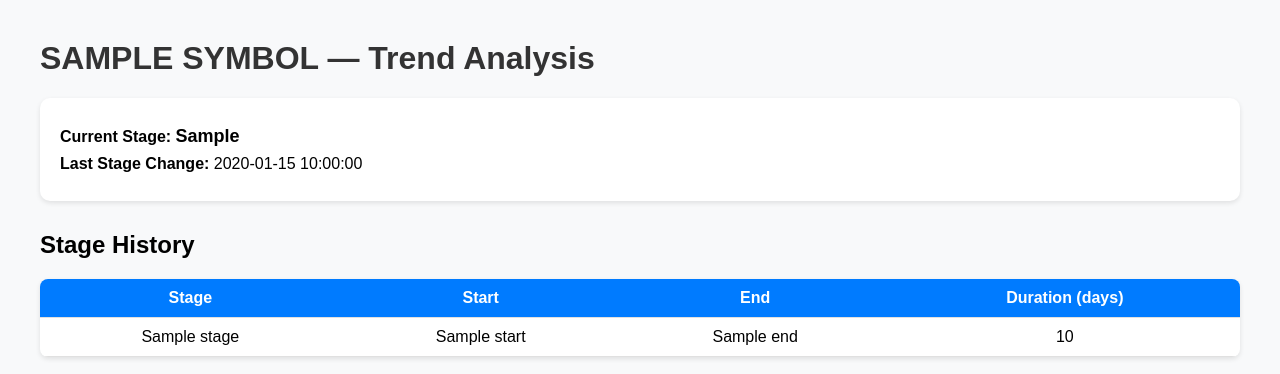
After one commit to Janet-27/Flask-new, a Flask app: template templates/trend_viewold.html in a window 1280 px wide. The commit adds this page. Shown: the top 374 px of the page. Run offline with Flask 3, Linux system fonts and the light colour scheme; the template is opened without the code that fills it: most values are stand-ins (such as "Sample title", 1, 10 or a date in 2020).

Commit message:
feat:enhanced visualization

```diff
--- a/app.py
+++ b/app.py
@@ -360,7 +360,8 @@ def trendview(symbol):
         current_stage=data.get("current_stage"),
         last_change_date=data.get("last_change_date"),
         stage_durations=data.get("stage_durations", []),
-        chart_base64=data.get("chart_base64")
+        # chart_base64=data.get("chart_base64")
+        trend_data=json.dumps(data)
     )
 
 if __name__ == '__main__':
--- a/selenium_session.py
+++ b/selenium_session.py
@@ -4,8 +4,8 @@ from selenium.webdriver.chrome.options import Options
 import pickle
 import time
 
-# CHROMEDRIVER_PATH = "/usr/local/bin/chromedriver"
-CHROMEDRIVER_PATH = "/usr/bin/chromedriver"
+CHROMEDRIVER_PATH = "/usr/local/bin/chromedriver"
+# CHROMEDRIVER_PATH = "/usr/bin/chromedriver"
 SCREENER_LOGIN_URL = "https://www.screener.in/login?"
 SCREENER_USERNAME = "deepan.antony@gmail.com"
 SCREENER_PASSWORD = "Ansible!234"
--- /dev/null
+++ b/templates/trend_viewold.html
@@ -0,0 +1,91 @@
+<!DOCTYPE html>
+<html lang="en">
+<head>
+    <meta charset="UTF-8">
+    <title>{{ symbol.upper() }} — Trend Analysis</title>
+    <style>
+        body {
+            font-family: Arial, sans-serif;
+            background: #f8f9fa;
+            margin: 40px;
+        }
+        h1 { color: #333; }
+        .summary {
+            background: white;
+            padding: 20px;
+            border-radius: 10px;
+            box-shadow: 0 2px 5px rgba(0,0,0,0.1);
+            margin-bottom: 30px;
+        }
+        .summary p {
+            margin: 8px 0;
+            font-size: 16px;
+        }
+        table {
+            width: 100%;
+            border-collapse: collapse;
+            background: white;
+            border-radius: 8px;
+            overflow: hidden;
+            box-shadow: 0 2px 5px rgba(0,0,0,0.1);
+        }
+        th, td {
+            padding: 10px;
+            border-bottom: 1px solid #e0e0e0;
+            text-align: center;
+        }
+        th {
+            background: #007BFF;
+            color: white;
+        }
+        tr:hover {
+            background: #f1f7ff;
+        }
+        img {
+            width: 100%;
+            margin-top: 20px;
+            border-radius: 8px;
+        }
+        .stage {
+            font-weight: bold;
+            font-size: 18px;
+        }
+        .Stage1 { color: #28a745; }  /* Accumulation */
+        .Stage2 { color: #007bff; }  /* Uptrend */
+        .Stage3 { color: #ffcc00; }  /* Distribution */
+        .Stage4 { color: #dc3545; }  /* Decline */
+    </style>
+</head>
+<body>
+    <h1>{{ symbol.upper() }} — Trend Analysis</h1>
+
+    <div class="summary">
+        <p><strong>Current Stage:</strong>
+            <span class="stage Stage{{ current_stage[6] if current_stage else '' }}">
+                {{ current_stage }}
+            </span>
+        </p>
+        <p><strong>Last Stage Change:</strong> {{ last_change_date }}</p>
+    </div>
+
+    <h2>Stage History</h2>
+    <table>
+        <tr>
+            <th>Stage</th>
+            <th>Start</th>
+            <th>End</th>
+            <th>Duration (days)</th>
+        </tr>
+        {% for s in stage_durations %}
+        <tr>
+            <td>{{ s.Stage }}</td>
+            <td>{{ s.Start }}</td>
+            <td>{{ s.End }}</td>
+            <td>{{ s.Duration_days }}</td>
+        </tr>
+        {% endfor %}
+    </table>
+
+    <img src="{{ chart_base64 }}" alt="Trend Chart">
+</body>
+</html>
```
Also changed, not shown: templates/trend_view.html (+115 -41 lines).
